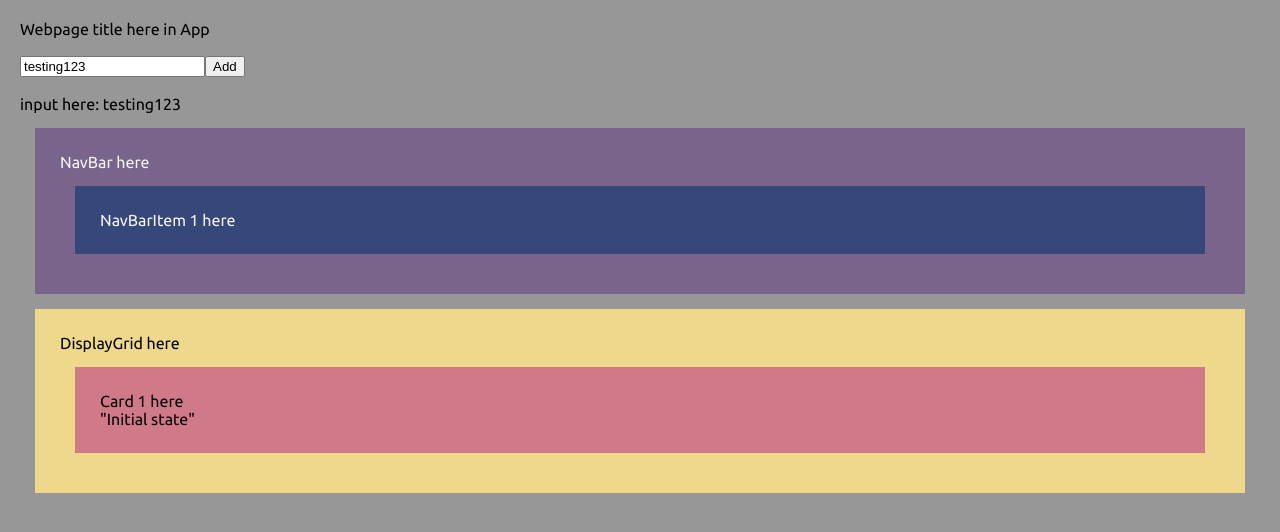
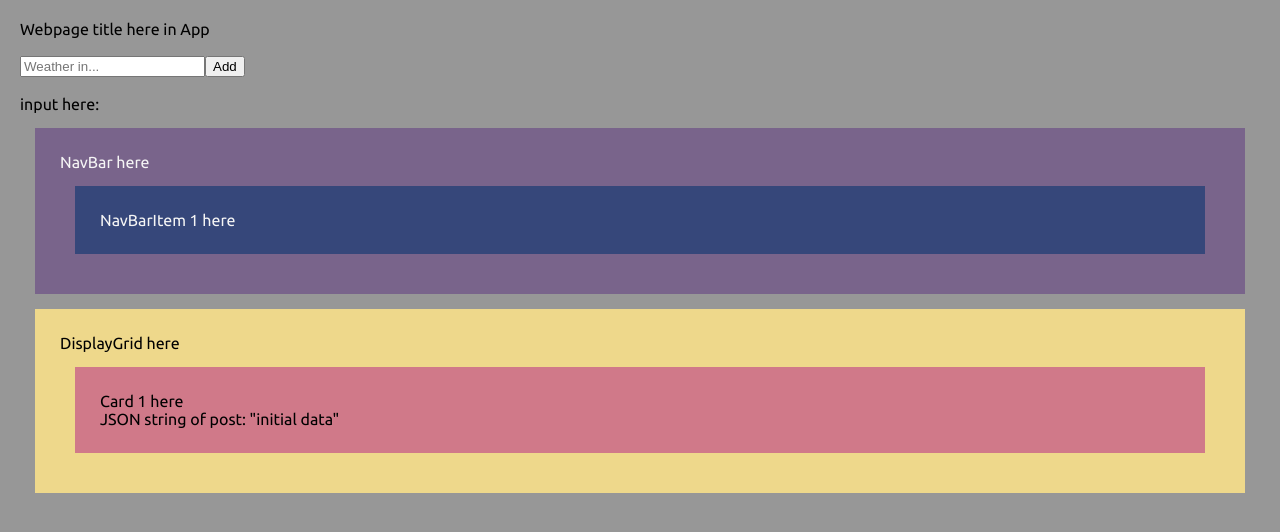
Before and after one commit to viviankwok/weather-app, a React (Create React App) app: page / in a window 1280 px wide. Shown: the top 532 px of the page. Built offline with nearby package versions, Linux system fonts and the light colour scheme.

Commit message:
inactivated api and created mock search fx

```diff
--- a/src/App.js
+++ b/src/App.js
@@ -5,18 +5,41 @@ import NavBar from "./components/NavBar";
 import ReactContext from "./context/react.context";
 import "./styles.css";
 
+import singaporeData from "./data/singaporeData";
+import newYorkData from "./data/newYorkData";
+import southKoreaData from "./data/southKoreaData";
+
 function App() {
-  const [input, setInput] = useState("testing123");
-  const [post, setPost] = useState("Initial state");
+  const [input, setInput] = useState("");
+  const [post, setPost] = useState("initial data");
 
-  const searchPost = async (input) => {
-    console.log(`search post activated for "${input}"`);
-    const url = `http://api.weatherstack.com/current?access_key=abf7f3d36b5ca196a0d8346c7b19b02c&query=${input}`;
-    const response = await fetch(url);
-    const data = await response.json();
-    console.log("data: ", data);
-    console.log("datatype: ", typeof data);
-    setPost(data);
+  // const searchPost = async (input) => {
+  //   console.log(`search post activated for "${input}"`);
+  //   const url = `http://api.weatherstack.com/current?access_key=abf7f3d36b5ca196a0d8346c7b19b02c&query=${input}`;
+  //   const response = await fetch(url);
+  //   const data = await response.json();
+  //   console.log("data: ", data);
+  //   console.log("datatype: ", typeof data);
+  //   setPost(data);
+  // };
+
+  const searchPost_noApi = (input) => {
+    console.log(`search without api for ${input}`);
+    switch (input) {
+      case "SINGAPORE":
+        console.log("switch to singapore");
+        setPost(singaporeData);
+        break;
+      case "NEW YORK":
+        console.log("switch to new york");
+        setPost(newYorkData);
+        break;
+
+      case "SOUTH KOREA":
+        console.log("switch to south korea");
+        setPost(southKoreaData);
+        break;
+    }
   };
 
   return (
@@ -25,7 +48,7 @@ function App() {
         Webpage title here in App
         <br />
         <br />
-        <SearchBar searchPost={searchPost} />
+        <SearchBar searchPost={searchPost_noApi} />
         <NavBar />
         <DisplayGrid />
       </ReactContext.Provider>
--- a/src/components/Card.js
+++ b/src/components/Card.js
@@ -1,4 +1,3 @@
-import { react } from "@babel/types";
 import React, { useContext } from "react";
 import ReactContext from "../context/react.context";
 
@@ -9,7 +8,7 @@ const Card = (props) => {
     <div className="card">
       Card {props.number} here
       <br />
-      {JSON.stringify(reactCtx.post)}
+      JSON string of post: {JSON.stringify(reactCtx.post)}
     </div>
   );
 };
--- a/src/data/newYorkData.js
+++ b/src/data/newYorkData.js
@@ -40,3 +40,5 @@ const newYorkData = {
     is_day: "yes",
   },
 };
+
+export default newYorkData;
--- a/src/data/singaporeData.js
+++ b/src/data/singaporeData.js
@@ -41,3 +41,5 @@ const singaporeData =
       is_day: "yes",
     },
   };
+
+export default singaporeData;
--- a/src/data/southKoreaData.js
+++ b/src/data/southKoreaData.js
@@ -37,3 +37,5 @@ const southKoreaData = {
     is_day: "no",
   },
 };
+
+export default southKoreaData;
```
